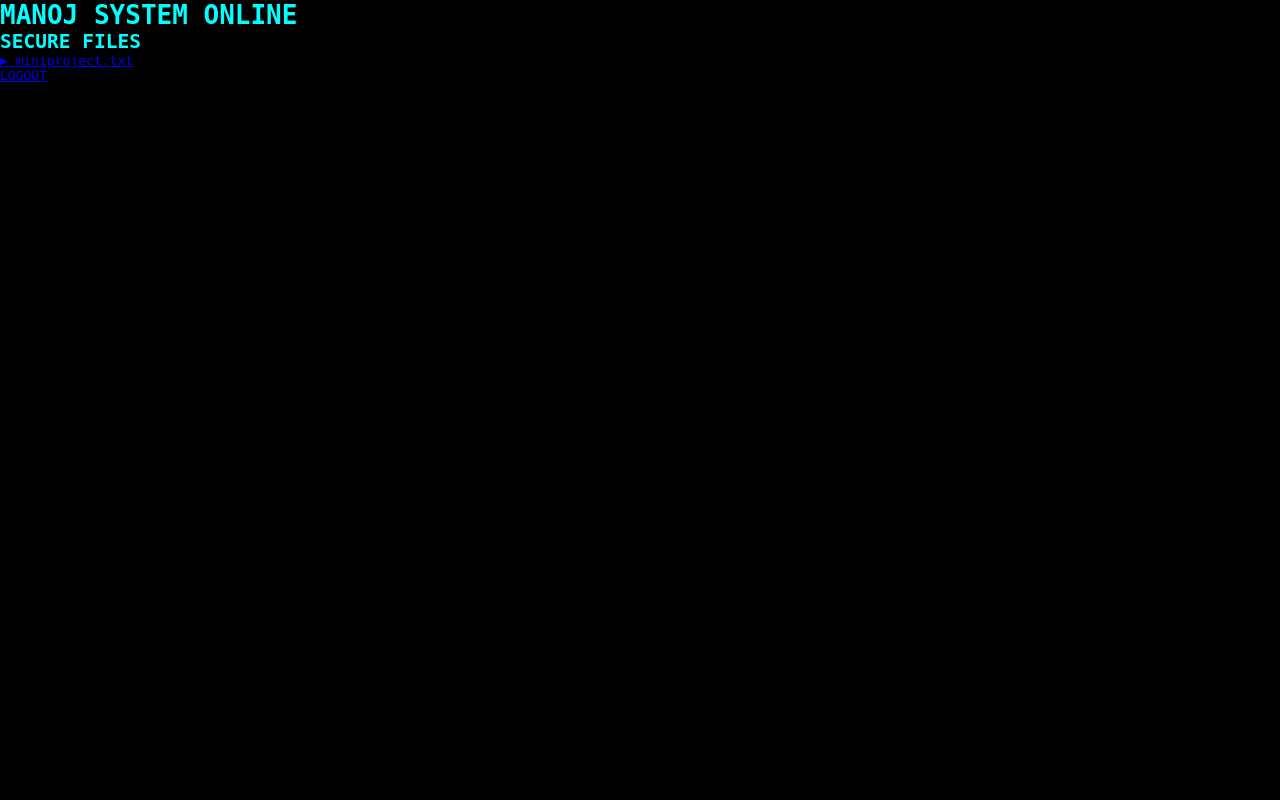
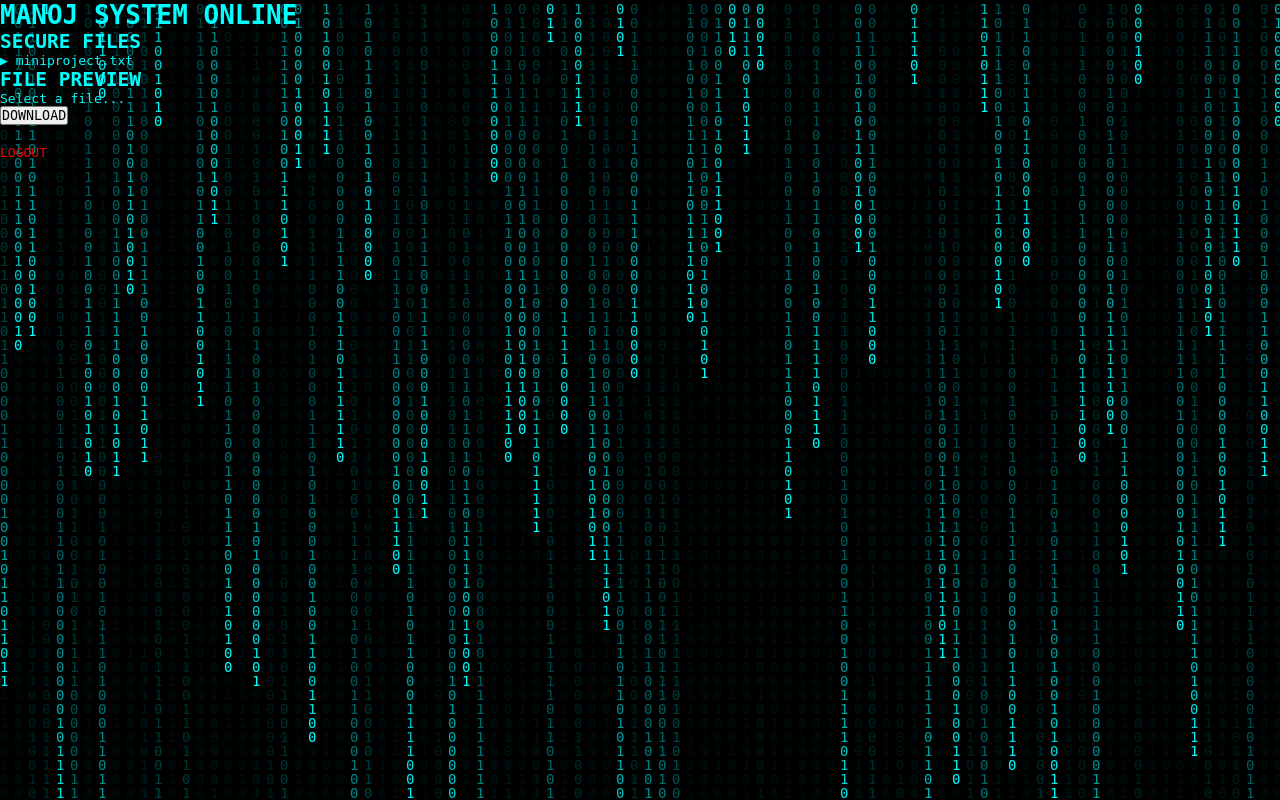
Before and after one commit to Manoj-kumar66/manoj-personal-interface, a Flask app: page /dashboard in a window 1280 px wide. Run offline with Flask 3, Linux system fonts and the light colour scheme.

Commit message:
Refactor dashboard.html for improved structure

```diff
--- a/templates/dashboard.html
+++ b/templates/dashboard.html
@@ -1,25 +1,44 @@
 <!DOCTYPE html>
-<html>
+<html lang="en">
 <head>
+<meta charset="UTF-8">
 <title>MANOJ :: SYSTEM</title>
 <link rel="stylesheet" href="/static/style.css">
 </head>
 <body>
 
+<canvas id="matrix"></canvas>
+
+<div class="hud">
     <h1>MANOJ SYSTEM ONLINE</h1>
 
+    <div class="panel-container">
+        <!-- FILE LIST -->
+        <div class="panel">
             <h2>SECURE FILES</h2>
             <ul>
                 {% for file in files %}
-    <li>
-        <a href="/files/{{ file }}" target="_blank">
+                <li onclick="loadFile('{{ file }}')">
                     ▶ {{ file }}
-        </a>
                 </li>
                 {% endfor %}
             </ul>
+        </div>
 
-<a href="/logout">LOGOUT</a>
+        <!-- FILE PREVIEW -->
+        <div class="panel">
+            <h2>FILE PREVIEW</h2>
+            <pre id="preview">Select a file...</pre>
 
+            <a id="downloadBtn" href="#" download>
+                <button class="btn">DOWNLOAD</button>
+            </a>
+        </div>
+    </div>
+
+    <a href="/logout" class="logout">LOGOUT</a>
+</div>
+
+<script src="/static/script.js"></script>
 </body>
 </html>
```
Lines whose indentation alone changed are shown as unchanged.
